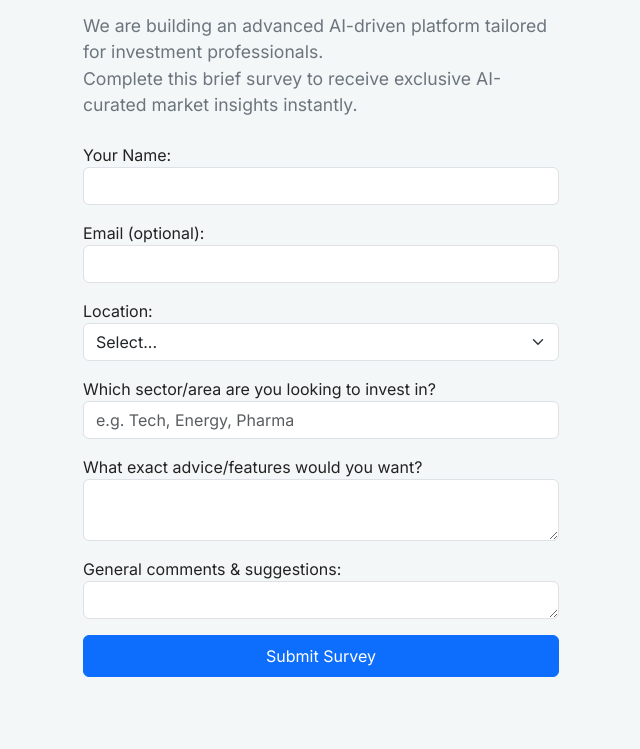
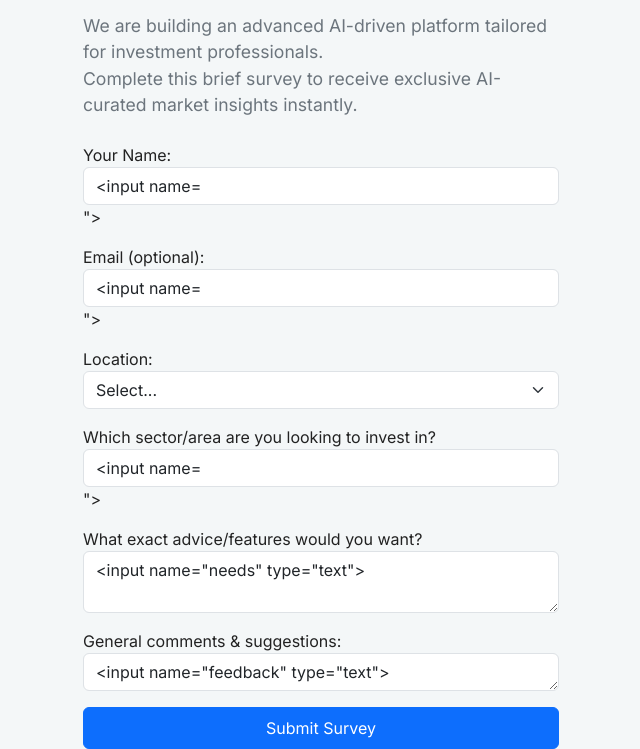
Before and after one commit to faizalmkra93/flask-groq-ai, a Flask app: template templates/index.html in a window 1280 px wide. Shown: the part 187-936 px from the top of the page, without its empty margins (319-959 px from the left). Before the commit the page ends 864 px from the top, so only its background shows below. Run offline with Flask 3, Linux system fonts and the light colour scheme; the template is opened without the code that fills it, so the values that code supplies are empty, except form fields; form fields are guessed from the names that the template uses; some libraries are stand-ins or nearby versions.

Commit message:
added hcaptcha with retain data

```diff
--- a/app.py
+++ b/app.py
@@ -19,6 +19,9 @@ app.secret_key = os.getenv("SECRET_KEY", "replace_this_with_env_secret")
 ADMIN_USERNAME = os.getenv("ADMIN_USER", "admin")
 ADMIN_PASSWORD = os.getenv("ADMIN_PASS", "your_password_here")
 
+HCAPTCHA_SECRET_KEY = os.getenv("HCAPTCHA_SECRET_KEY")
+
+
 def create_table():
     with sqlite3.connect(DB_FILE) as conn:
         conn.execute('''CREATE TABLE IF NOT EXISTS feedback (
@@ -33,11 +36,12 @@ def create_table():
         )''')
 create_table()
 
+
 def get_groq_insight(location, sector):
     prompt = (
         f"Provide 3 top public companies or sectors to invest in {location} related to {sector}. "
-        "For each, include the company name and a short description with max of 15 words "
-        "Also include a concise market insight paragraph shortly. if the sector or location is new or invalid, please reply politely that data is not correct"
+        "For each, include the company name and a short description with max of 15 words. "
+        "Also include a concise market insight paragraph shortly. If the sector or location is new or invalid, please reply politely that data is not correct. "
         "Format your response as a numbered list."
     )
     headers = {
@@ -57,37 +61,56 @@ def get_groq_insight(location, sector):
     except Exception as e:
         return f"(AI insight unavailable: {str(e)})"
 
+
 def shorten_ai_output(full_text, location, sector):
     cleaned_text = full_text.replace("**", "")
     cleaned_text = re.sub(r"As a neutral AI.*?before making any investment decisions\.", "", cleaned_text, flags=re.DOTALL).strip()
 
-    # Extract numbered entries with descriptions (multiline safe)
-    entries = re.findall(r"(\d+\.\s.*?(?=\n\d+\.|$))", cleaned_text, flags=re.DOTALL)
-    if len(entries) < 3:
-        return (cleaned_text[:600] + "...") if len(cleaned_text) > 600 else cleaned_text
+    entries = re.findall(r"(\d+\..*?)(?=\n\d+\.|$)", cleaned_text, flags=re.DOTALL)
+    short_entries = []
+    for entry in entries[:3]:
+        sentences = entry.strip().split(". ")
+        short_desc = ". ".join(sentences[:2]).replace("\n", " ").strip()
+        short_entries.append(short_desc)
+
+    if not short_entries:
+        short_text = (cleaned_text[:600] + "...") if len(cleaned_text) > 600 else cleaned_text
+        return short_text
 
     header = f"🚀 Top Investment Opportunities in {location} – {sector} 💼"
-    subheader = f"🔬 {sector} Sector Insights:"
+    subheader = f"🔬 {sector} Sector Highlights:"
 
-    cleaned_entries = [e.strip().replace("\n", " ") for e in entries[:3]]
+    market_insight = "🌟 Market Insight:\nThe sector is evolving rapidly with promising growth prospects driven by innovation, demand, and strategic developments."
 
-    market_insight_match = re.search(r"(Market Insight[s]*:.*)", cleaned_text, flags=re.DOTALL)
-    market_insight = market_insight_match.group(1).strip() if market_insight_match else "Market insight information unavailable."
-
-    disclaimer = "\n\n*(Note: These insights reflect trends and community interests; please do your own research.)*"
+    disclaimer = "\n\n*(Note: These insights are informational and reflect community activity; please perform your own research.)*"
 
     output = (
         f"{header}\n\n"
         f"{subheader}\n\n"
-        + "\n\n".join(cleaned_entries)
-        + f"\n\n🌟 {market_insight}"
+        + "\n\n".join(short_entries)
+        + f"\n\n{market_insight}"
         + disclaimer
     )
     return output
 
+
 @app.route("/", methods=["GET", "POST"])
 def index():
     if request.method == "POST":
+        hcaptcha_response = request.form.get('h-captcha-response')
+        if not hcaptcha_response:
+            return render_template("index.html", error="Please complete the CAPTCHA.", form=request.form)
+
+        verify_url = 'https://hcaptcha.com/siteverify'
+        data = {
+            'secret': HCAPTCHA_SECRET_KEY,
+            'response': hcaptcha_response
+        }
+        resp = requests.post(verify_url, data=data)
+        result = resp.json()
+        if not result.get('success'):
+            return render_template("index.html", error="CAPTCHA validation failed, please try again.", form=request.form)
+
         name = request.form.get("name")
         email = request.form.get("email")
         location = request.form.get("location")
@@ -112,12 +135,14 @@ def index():
 
     return render_template("index.html")
 
+
 @app.route("/thankyou", methods=["GET"])
 def thank_you():
     ai_output = session.pop('ai_output', None)
     if ai_output is None:
         return redirect(url_for("index"))
     return render_template("thankyou.html", ai_output=ai_output)
+
 
 @app.route("/admin-login", methods=["GET", "POST"])
 def admin_login():
@@ -131,6 +156,7 @@ def admin_login():
             return render_template("login.html", error="Invalid credentials")
     return render_template("login.html")
 
+
 @app.route("/admin-feedback")
 def admin_panel():
     if not session.get("logged_in"):
@@ -141,10 +167,12 @@ def admin_panel():
         ).fetchall()
     return render_template("results.html", rows=rows, enumerate=enumerate)
 
+
 @app.route("/admin-logout")
 def admin_logout():
     session.clear()
     return redirect(url_for("admin_login"))
 
+
 if __name__ == "__main__":
     app.run(debug=True)
--- a/templates/index.html
+++ b/templates/index.html
@@ -6,11 +6,26 @@
     <link href="https://cdn.jsdelivr.net/npm/bootstrap@5.3.2/dist/css/bootstrap.min.css" rel="stylesheet">
     <link href="https://fonts.googleapis.com/css2?family=Inter:wght@400;600&display=swap" rel="stylesheet">
     <style>
-        body { font-family: 'Inter', sans-serif; background: #f4f7f8; color: #222; padding-top: 40px;}
-        h1 { color: #1a73e8; font-weight: 700; }
-        .container { max-width: 500px; }
-        label { font-weight: 500; }
-        #other-location { margin-bottom: 15px; }
+        body {
+            font-family: 'Inter', sans-serif;
+            background: #f4f7f8;
+            color: #222;
+            padding-top: 40px;
+        }
+        h1 {
+            color: #1a73e8;
+            font-weight: 700;
+        }
+        .container {
+            max-width: 500px;
+        }
+        label {
+            font-weight: 500;
+        }
+        #other-location {
+            margin-bottom: 15px;
+            /* Initially hidden by JS */
+        }
     </style>
 </head>
 <body>
@@ -20,46 +35,65 @@
         We are building an advanced AI-driven platform tailored for investment professionals.<br/>
         Complete this brief survey to receive exclusive AI-curated market insights instantly.
     </p>
+
     <form method="post" autocomplete="off" novalidate>
+        {% if error %}
+        <div class="alert alert-danger" role="alert">
+            {{ error }}
+        </div>
+        {% endif %}
+
         <div class="mb-3">
             <label>Your Name:</label>
-                <input type="text" name="name" class="form-control" required>
+            <input type="text" name="name" class="form-control" required
+                   value="{{ form.name if form and form.name else '' }}">
         </div>
         <div class="mb-3">
             <label>Email (optional):</label>
-                <input type="email" name="email" class="form-control">
+            <input type="email" name="email" class="form-control"
+                   value="{{ form.email if form and form.email else '' }}">
         </div>
         <div class="mb-3">
             <label>Location:</label>
             <select name="location" class="form-select" required>
-                    <option value="">Select...</option>
-                    <option>India</option>
-                    <option>USA</option>
-                    <option>UK</option>
-                    <option>Other</option>
+                {% set selected_loc = form.location if form else '' %}
+                <option value="" {% if selected_loc == '' %}selected{% endif %}>Select...</option>
+                <option {% if selected_loc == 'India' %}selected{% endif %}>India</option>
+                <option {% if selected_loc == 'USA' %}selected{% endif %}>USA</option>
+                <option {% if selected_loc == 'UK' %}selected{% endif %}>UK</option>
+                <option {% if selected_loc == 'Other' %}selected{% endif %}>Other</option>
             </select>
         </div>
-            <div id="other-location" style="display:none;">
+
+        <div id="other-location">
             <label>Please specify your location:</label>
-                <input type="text" name="location_other" class="form-control" placeholder="Enter your location" />
+            <input type="text" name="location_other" class="form-control" placeholder="Enter your location"
+                   value="{{ form.location_other if form and form.location_other else '' }}"/>
         </div>
+
         <div class="mb-3">
             <label>Which sector/area are you looking to invest in?</label>
-                <input type="text" name="sector" class="form-control" placeholder="e.g. Tech, Energy, Pharma" required>
+            <input type="text" name="sector" class="form-control" placeholder="e.g. Tech, Energy, Pharma" required
+                   value="{{ form.sector if form and form.sector else '' }}">
         </div>
         <div class="mb-3">
             <label>What exact advice/features would you want?</label>
-                <textarea name="needs" rows="2" class="form-control" required></textarea>
+            <textarea name="needs" rows="2" class="form-control" required>{{ form.needs if form and form.needs else '' }}</textarea>
         </div>
         <div class="mb-3">
             <label>General comments & suggestions:</label>
-                <textarea name="feedback" rows="1" class="form-control"></textarea>
+            <textarea name="feedback" rows="1" class="form-control">{{ form.feedback if form and form.feedback else '' }}</textarea>
         </div>
+
+        <div class="h-captcha" data-sitekey="61b25c0a-79f6-4ba8-9a82-1f9c3162b56e"></div>
+        <script src="https://hcaptcha.com/1/api.js" async defer></script>
+
         <button type="submit" class="btn btn-primary w-100 py-2">Submit Survey</button>
     </form>
 </div>
+
 <script>
-        document.addEventListener("DOMContentLoaded", function() {
+    document.addEventListener("DOMContentLoaded", function () {
         const locSelect = document.querySelector("select[name='location']");
         const otherBox = document.getElementById("other-location");
 
@@ -74,6 +108,8 @@
             }
         }
         locSelect.addEventListener("change", toggleOther);
+
+        // Initialize visibility on page load
         toggleOther();
 
         // Bootstrap validation
```
Also changed, not shown: survey.db. Lines whose indentation alone changed are shown as unchanged.
